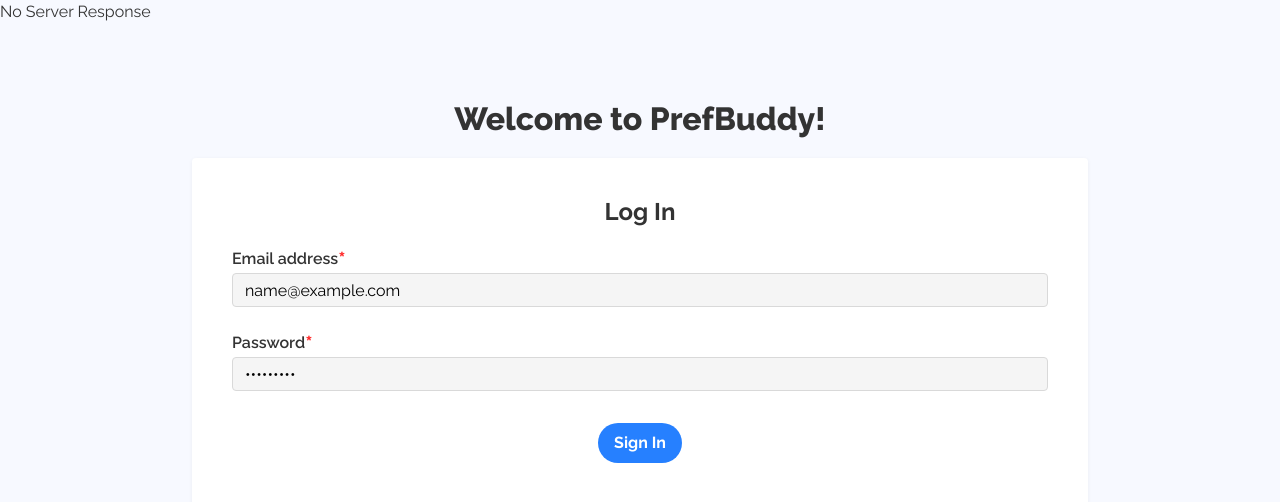
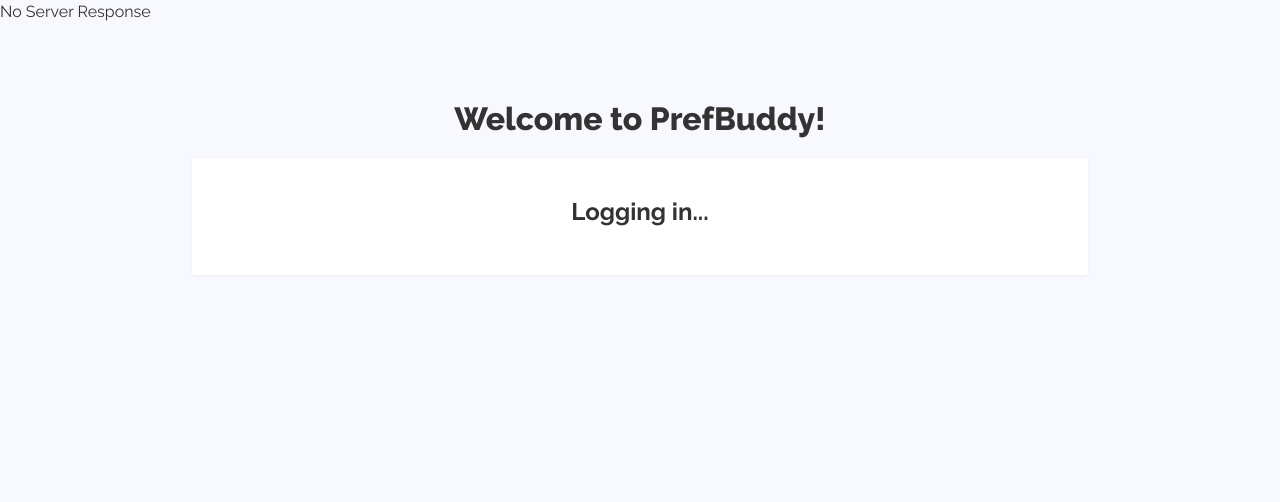
Before and after one commit to kellyye-cal/pref-buddy, a React (Create React App) app in the folder client/: page /login in a window 1280 px wide. Both pictures are taken after typing "name@example.com", "Sample123" into the empty fields and a click on the button "Sign In". Shown: the top 502 px of the page. Built offline with nearby package versions, Linux system fonts and the light colour scheme; no server answers.

Commit message:
adding in buffering after login

```diff
--- a/client/src/elements/Auth/Login.jsx
+++ b/client/src/elements/Auth/Login.jsx
@@ -16,7 +16,8 @@ function Login() {
     const [email, setUser] = useState('');
     const [pwd, setPwd] = useState('');
     const [errMsg, setErrMsg] = useState('');
-    const [success, setsuccess] = useState('');
+    const [success, setsuccess] = useState(false);
+    const [loggingIn, setLoggingIn] = useState(false);
 
     const navigate = useNavigate();
 
@@ -30,6 +31,7 @@ function Login() {
 
     const handleSubmit = async(e) => {
         e.preventDefault();
+        setLoggingIn(true);
 
         try {
             const response = await axios.post(`/api/auth/login`, JSON.stringify({email, pwd}),
@@ -74,6 +76,7 @@ function Login() {
 
     return (
         <>
+        {!loggingIn ?
             <div className="auth-page">
                 <p ref={errRef} className={errMsg ? "errmsg" : "offscreen"} aria-live="assertive"> {errMsg} </p>
                 <h1> Welcome to PrefBuddy! </h1>
@@ -111,6 +114,16 @@ function Login() {
                     </span> </p> */}
                 </form>
             </div>
+        :
+            <div className="auth-page">
+                <p ref={errRef} className={errMsg ? "errmsg" : "offscreen"} aria-live="assertive"> {errMsg} </p>
+                <h1> Welcome to PrefBuddy! </h1>
+
+                <form className="auth-form">
+                        <h3> Logging in... </h3>
+                </form>
+            </div>
+        }
         </>
     )
 }
```
